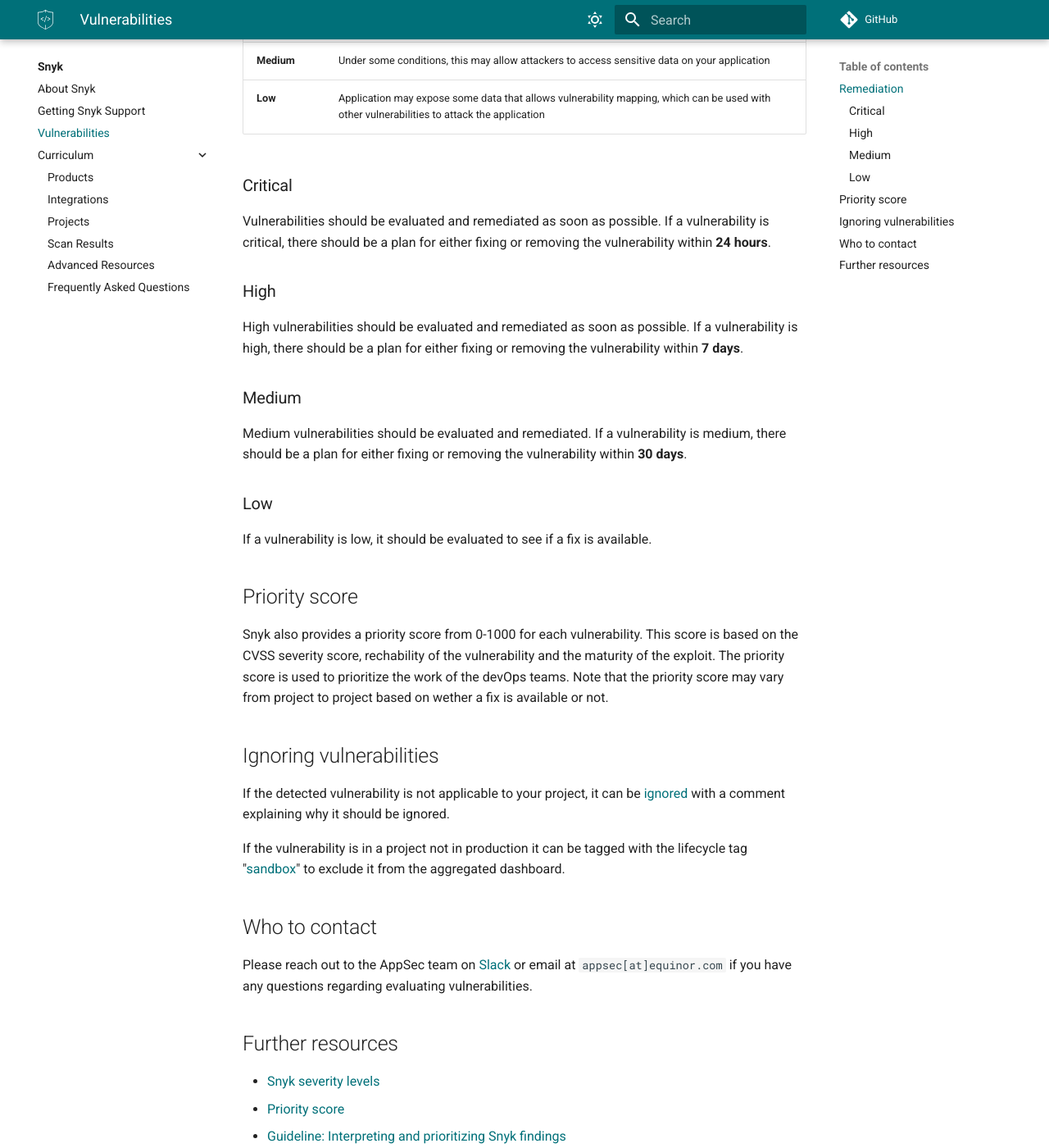
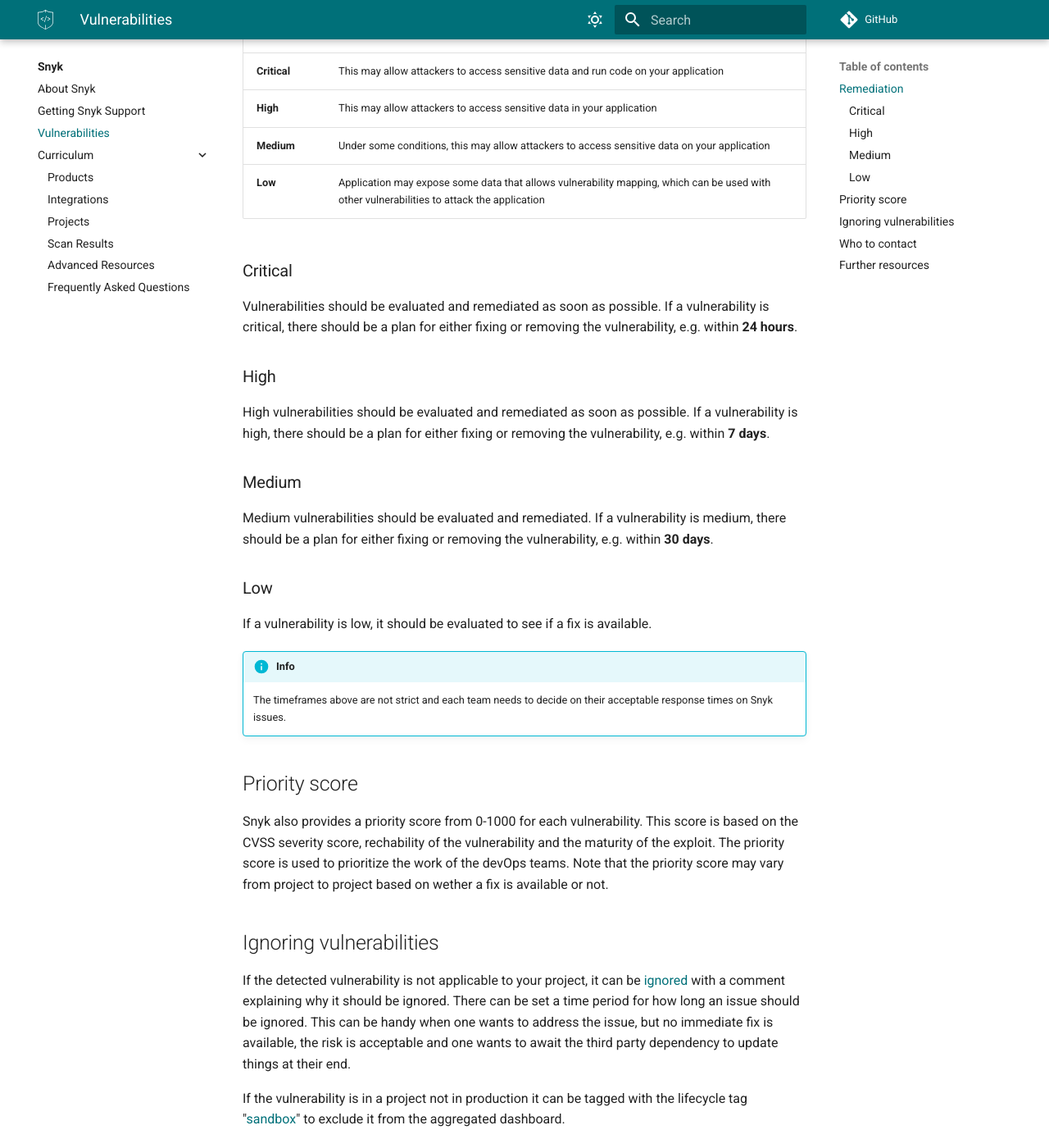
Before and after one commit to equinor/appsec, an MkDocs documentation site: the page built from docs/snyk/4-vulnerabilities.md, in a window 1280 px wide and 1400 px high, scrolled down 615 px. Shown: the whole window at 82% size. Built offline with MkDocs 1.6.1 and Material for MkDocs 9.7.7, drawn with Linux system fonts in a browser that asks for light colours; some web fonts are replaced; comment, search, counter and statistics services are not loaded; some of the changed text lies outside the part shown.

Commit message:
docs(snyk): add recommendations to handle vulnerabilities

```diff
--- a/docs/snyk/4-vulnerabilities.md
+++ b/docs/snyk/4-vulnerabilities.md
@@ -1,5 +1,9 @@
 # Vulnerabilities
 When Snyk has identified vulnerabilities in source code, it's time to decide what to do with them. This section will provide some expectations for how to resolve vulnerabilities in Equinor.
+
+!!! question "Looking for guidance on addressing vulnerabilities?"
+    [Guideline: Interpreting and prioritizing Snyk findings](../snyk/curriculum/4-scan_results.md)
+
 
 ## Remediation
 Ultimately it is up to each devOps team to decide how to remediate their vulnerabilities. However, for Equinor to have a total overview of the total security posture of the entire portfolio, we have expectations to how vulnerabilities should be evaluated once they are identified.
@@ -14,16 +18,19 @@
 | **Low** | Application may expose some data that allows vulnerability mapping, which can be used with other vulnerabilities to attack the application |
 
 ### Critical
-Vulnerabilities should be evaluated and remediated as soon as possible. If a vulnerability is critical, there should be a plan for either fixing or removing the vulnerability within **24 hours**.
+Vulnerabilities should be evaluated and remediated as soon as possible. If a vulnerability is critical, there should be a plan for either fixing or removing the vulnerability, e.g. within **24 hours**.
 
 ### High
-High vulnerabilities should be evaluated and remediated as soon as possible. If a vulnerability is high, there should be a plan for either fixing or removing the vulnerability within **7 days**.
+High vulnerabilities should be evaluated and remediated as soon as possible. If a vulnerability is high, there should be a plan for either fixing or removing the vulnerability, e.g. within **7 days**.
 
 ### Medium
-Medium vulnerabilities should be evaluated and remediated. If a vulnerability is medium, there should be a plan for either fixing or removing the vulnerability within **30 days**.
+Medium vulnerabilities should be evaluated and remediated. If a vulnerability is medium, there should be a plan for either fixing or removing the vulnerability, e.g. within **30 days**.
 
 ### Low
 If a vulnerability is low, it should be evaluated to see if a fix is available.
+
+!!! info
+    The timeframes above are not strict and each team needs to decide on their acceptable response times on Snyk issues.
 
 ## Priority score
 Snyk also provides a priority score from 0-1000 for each vulnerability. This score is based on the CVSS severity score, rechability of the vulnerability and the maturity of the exploit. The priority score is used to prioritize the work of the devOps teams. Note that the priority score may vary from project to project based on wether a fix is available or not.
@@ -31,6 +38,8 @@
 
 ## Ignoring vulnerabilities
 If the detected vulnerability is not applicable to your project, it can be [ignored](https://docs.snyk.io/manage-issues/issue-management/ignore-issues#ignoring-issues-in-the-web-ui) with a comment explaining why it should be ignored.
+There can be set a time period for how long an issue should be ignored. This can be handy when one wants to address the issue, but no immediate fix is available, the risk is acceptable and one wants to await the third party dependency to
+update things at their end.
 
 If the vulnerability is in a project not in production it can be tagged with the lifecycle tag "[sandbox](../snyk/curriculum/3-projects.md/#tagging-snyk-projects-in-equinor)" to exclude it from the aggregated dashboard.
 
```
